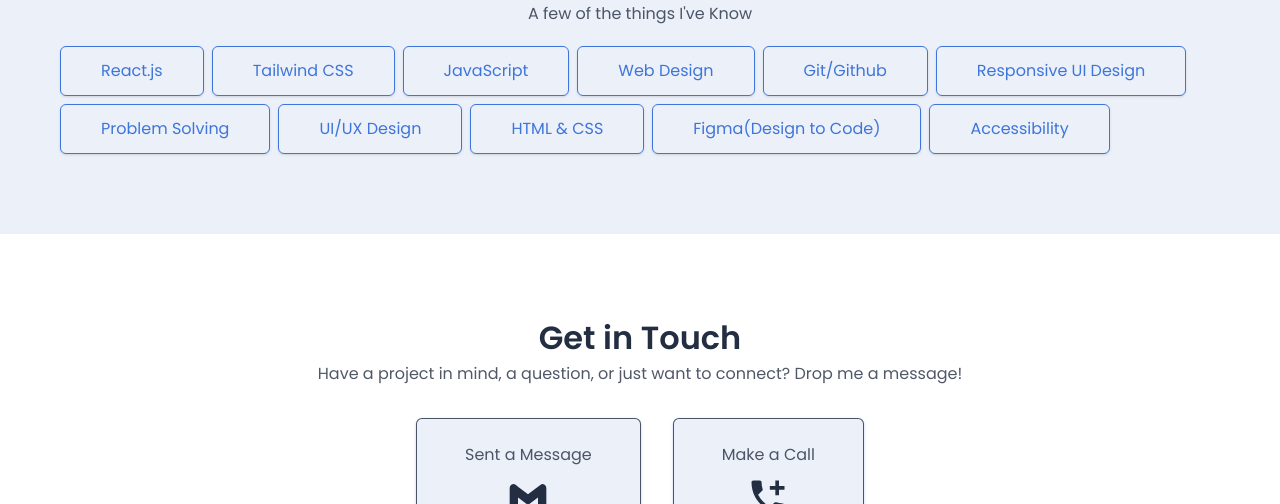
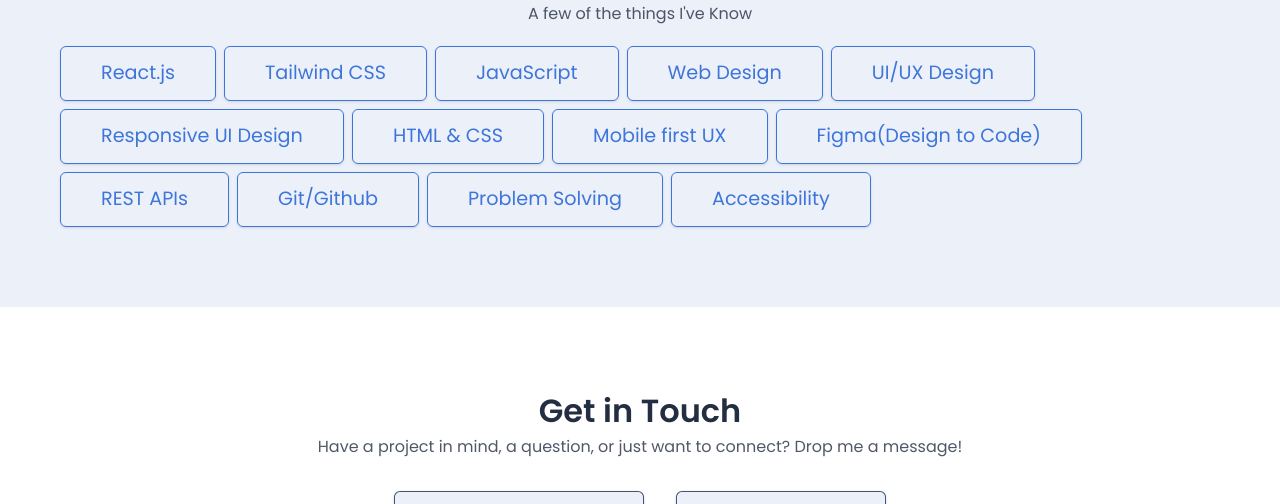
Before and after one commit to Md-Sohail-1/port-folio, a React (Vite) app: page / in a window 1280 px wide. Shown: the part 2062-2566 px from the top of the page. Built offline with nearby package versions, Linux system fonts and the light colour scheme; a web font is replaced by a local one.

Commit message:
m-3 commit

```diff
--- a/src/Components/LandingSection.jsx
+++ b/src/Components/LandingSection.jsx
@@ -2,8 +2,8 @@
 
 const LandingSection = () => {
   return (
-    <div className="relative pt-16 bg-white text-offblack dark:text-secondary dark:bg-offblack w-full md:px-15  md:py-0 px-5 gap-12 md:gap-20" >
-      <div className='md:h-screen  max-w-7xl mx-auto min-h-[calc(100vh-64px)] flex flex-col md:flex-row md:items-center md:justify-between  '>
+    <div className="relative pt-16 bg-white text-offblack dark:text-secondary dark:bg-offblack w-full md:px-15  md:py-0 px-5 " >
+      <div className='md:h-screen  max-w-7xl mx-auto min-h-[calc(100vh-64px)] flex gap-12 md:gap-20 flex-col md:flex-row md:items-center md:justify-between pb-10 md:pb-0 '>
       <div className="flex flex-col gap-4 self start md:w-1/2" >
         <h1 className="font-bold traking-widest text-shadow-xs" >I'm <span className='text-primary  italic'>Design</span> focused <span className='text-primary italic'>Frontend Developer</span> | <span className='text-primary italic'>UI Engineer</span></h1 >
         <p className="landing-para pr-12 md:pr-4 text-shadow-xs" >
--- a/src/Components/ProjectsSection.jsx
+++ b/src/Components/ProjectsSection.jsx
@@ -31,10 +31,10 @@
   ]
 
   return (
-    <div id='projects' className="h-auto w-full md:px-15 px-5 py-20  bg-white text-offblack/70 dark:bg-offblack dark:text-secondary" >
+    <div id='projects' className="h-auto w-full md:px-15 px-5 py-20  bg-white text-offblack/70 dark:bg-offblack dark:text-secondary/70" >
 
       <div className='max-w-7xl mx-auto'>
-      <h2 className=" text-shadow-xs text-offblack" >Projects</h2>
+      <h2 className=" text-shadow-xs text-offblack dark:text-white" >Projects</h2>
       <p className="text-center text-md pb-8" >A few of the things I've built</p>
       <div className="grid grid-rows-1 grid-cols-1 md:grid-cols-2 lg:grid-cols-3 gap-5  auto-rows-auto" >
         {projects.map((project)=>(
--- a/src/Components/SkillSection.jsx
+++ b/src/Components/SkillSection.jsx
@@ -7,12 +7,14 @@
     'Tailwind CSS',
     'JavaScript',
     'Web Design',
+    'UI/UX Design',
+    'Responsive UI Design',
+    'HTML & CSS',
+    'Mobile first UX',
+    'Figma(Design to Code)',
+    'REST APIs',
     'Git/Github',
-    'Responsive UI Design',
     'Problem Solving',
-    'UI/UX Design',
-    'HTML & CSS',
-    'Figma(Design to Code)',
     'Accessibility',
     ]
 
--- a/src/index.css
+++ b/src/index.css
@@ -29,16 +29,18 @@
   h1{
     font-size: clamp(1.9rem, 3vw, 5rem);
   }
-  h3{
-    font-size: clamp(1rem, 1.5vw, 2.5rem);
-    font-weight: 500;
-  }
   h2{
     font-size: clamp(1.5rem, 2.5vw, 3rem);
     text-align: center;
     font-weight: 600;
   }
-
+  h3{
+    font-size: clamp(1rem, 1.5vw, 2.5rem);
+    font-weight: 500;
+  }
+  h4{
+    font-size: clamp(0.8rem, 1.5vw, 1.5rem);
+  }
 }
 
 @layer components {
```
